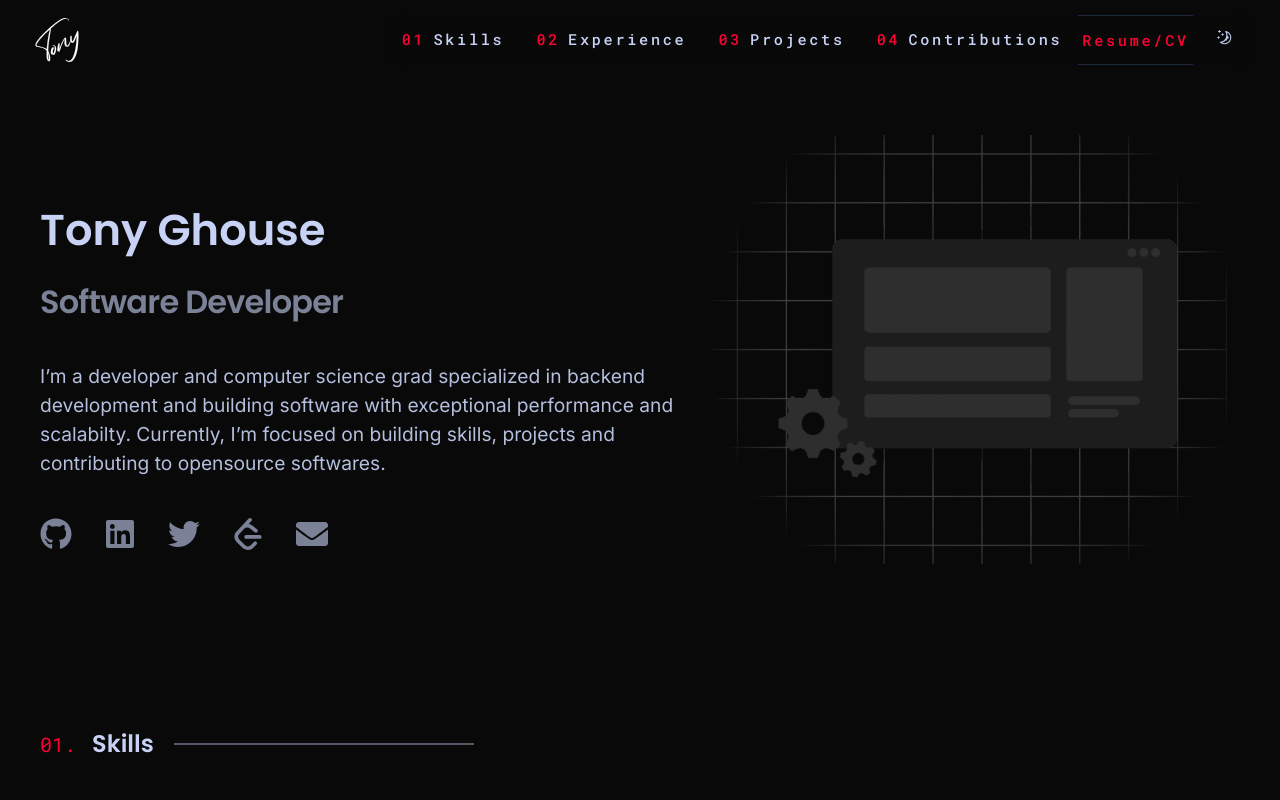
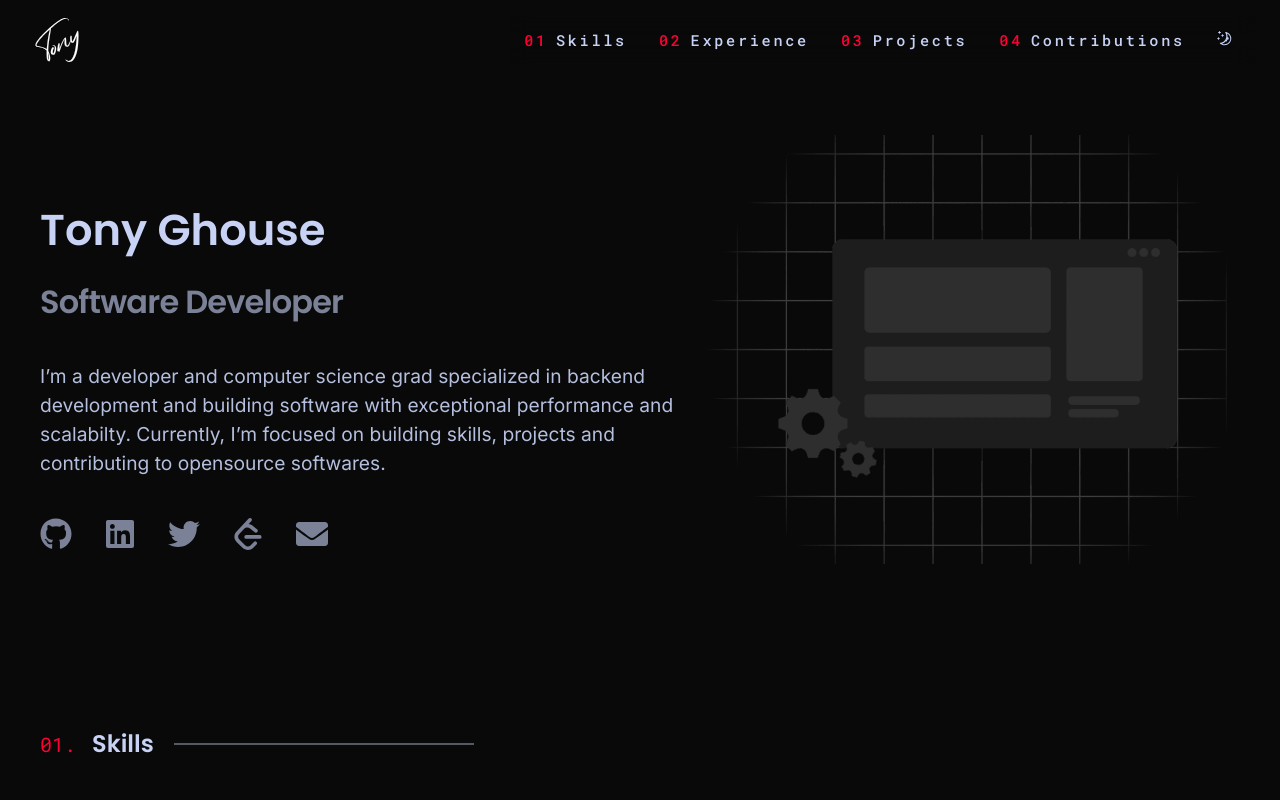
Before and after one commit to tonyghouse/tonyghouse.github.io, a React (Vite) app: page / in a window 1280 px wide. Shown: the top 800 px of the page. Built offline with nearby package versions, Linux system fonts and the light colour scheme.

Commit message:
resume button removed

```diff
--- a/src/components/Navbar.tsx
+++ b/src/components/Navbar.tsx
@@ -5,7 +5,6 @@ import { FaAdjust, FaAlignJustify } from "react-icons/fa";
 import { RxSun, RxMoon } from "react-icons/rx";
 import TonyLightLogo from "../assets/svgs/tonylightlogo.svg";
 import TonyDarkLogo from "../assets/svgs/tonydarklogo.svg";
-import ResumeButton from "./ResumeButton";
 
 function Navbar() {
   const [sideMenu, setSideMenu] = useState(false);
@@ -72,9 +71,6 @@ function Navbar() {
               </Link>
             </li>
           ))}
-          <div className="hidden md:block">
-          <ResumeButton/>
-          </div>
           <li key="theme" className="px-5 py-3 md:px-4 md:py-0 ">
             <button onClick={toggleTheme}>
               {themeContext.themeMode === "dark" ? <RxMoon /> : <RxSun />}
@@ -83,7 +79,6 @@ function Navbar() {
         </ul>
       </div>
       <div className="flex flex-row md:hidden items-center" >
-      <ResumeButton/>
       <FaAlignJustify
         onClick={toggleSideMenu}
         className={`
--- a/src/components/ResumeButton.tsx
+++ b/src/components/ResumeButton.tsx
@@ -1,10 +1,10 @@
 import React from 'react'
-import ResumeFile from '../assets/files/Ghouse_Resume.pdf';
+// import ResumeFile from '../assets/files/Ghouse_Resume.pdf';
 
 function ResumeButton() {
   return (
    <>
-   <a href = {ResumeFile} target = "_blank">
+   {/* <a href = {ResumeFile} target = "_blank">
        <div className=" font-[440] mr-2 flex flex-col font-monospace
                        text-[1rem] leading-[2rem] tracking-[0.17rem]
                        md:flex-row md:text-[0.95rem] md:leading-[3rem] hover:backdrop-blur-3x
@@ -12,7 +12,7 @@ function ResumeButton() {
                        >
       Resume/CV
       </div>
-      </a>
+      </a> */}
    </>
   )
 }
```
Also changed, not shown: 1 other file (tests, documents, lock files or other folders).
